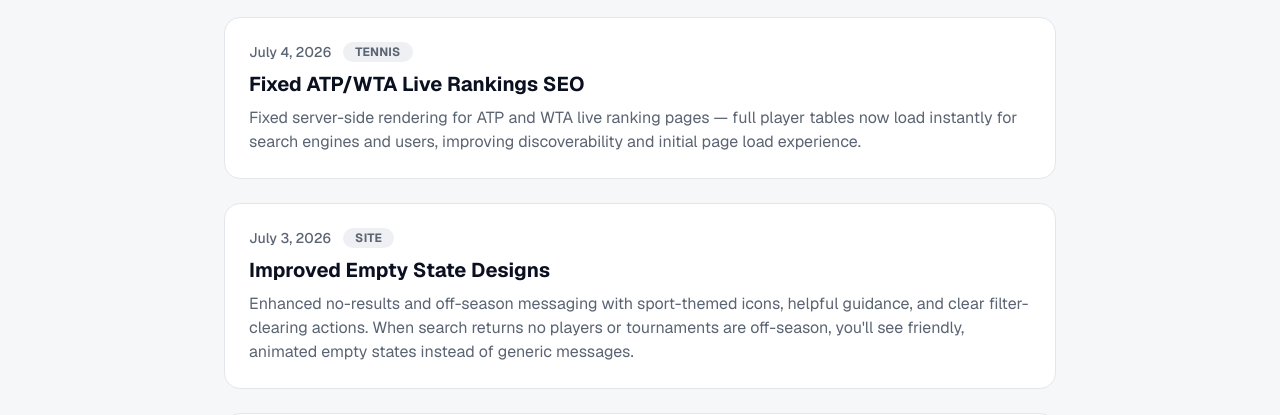
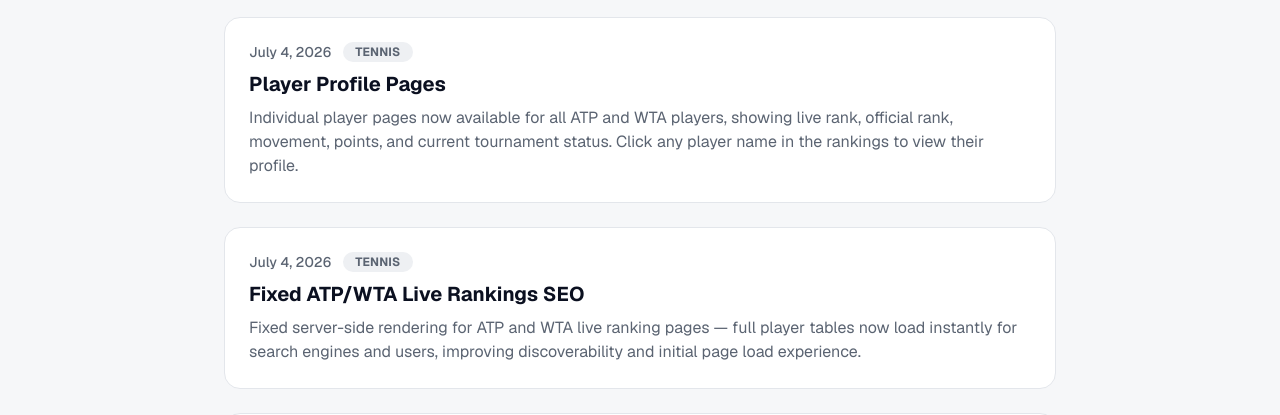
Before and after one commit to kulisama81/rankings123, a Next.js app: page /changelog in a window 1280 px wide. Shown: the part 248-663 px from the top of the page. Built offline with nearby package versions, Linux system fonts and the light colour scheme; no server answers.

Commit message:
Update changelog: player profile pages
Closes: player-pages

```diff
--- a/src/data/changelog.ts
+++ b/src/data/changelog.ts
@@ -12,6 +12,13 @@
 }
 
 export const changelog: ChangelogEntry[] = [
+  {
+    date: "2026-07-04",
+    title: "Player Profile Pages",
+    description:
+      "Individual player pages now available for all ATP and WTA players, showing live rank, official rank, movement, points, and current tournament status. Click any player name in the rankings to view their profile.",
+    area: "tennis",
+  },
   {
     date: "2026-07-04",
     title: "Fixed ATP/WTA Live Rankings SEO",
```
Also changed, not shown: .tickets/player-pages.md.
